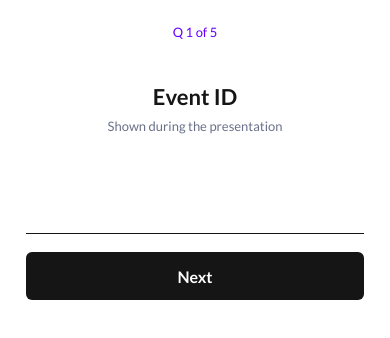
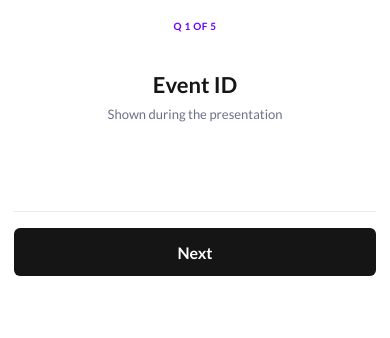
Before and after one commit to mattTrinhvqt/PFF, a plain HTML site: page CPD_claim.html in a window 390 px wide. Drawn offline with Linux system fonts and the light colour scheme.

Commit message:
Update CPD_claim.html

```diff
--- a/CPD_claim.html
+++ b/CPD_claim.html
@@ -103,11 +103,11 @@
   }
 
   .box {
-    width: min(calc(100% - 24px), 520px);
+    width: min(calc(100% - 16px), 520px);
     max-width: 100%;
     min-width: 0;
     margin-inline: auto;
-    padding: 20px 18px 28px;
+    padding: 14px 14px 22px;
     text-align: center;
   }
 
@@ -127,10 +127,10 @@
       "body"
       "nav";
     grid-template-rows: 28px auto 48px;
-    min-height: clamp(300px, 46dvh, 370px);
+    min-height: clamp(290px, 44dvh, 350px);
     align-items: stretch;
     align-content: start;
-    row-gap: 18px;
+    row-gap: 16px;
   }
 
   .progress {
@@ -139,9 +139,12 @@
     margin: 0;
     padding: 0;
     color: var(--purple);
-    font-size: 13px;
+    font-size: 10px;
+    font-weight: 700;
+    letter-spacing: 0.05em;
     line-height: 28px;
     text-align: center;
+    text-transform: uppercase;
   }
 
   .step-body {
@@ -150,7 +153,7 @@
     flex-direction: column;
     align-items: stretch;
     min-width: 0;
-    padding: 24px 0 0;
+    padding: 18px 0 0;
   }
 
   .step-body > label {
@@ -158,7 +161,7 @@
     flex-direction: column;
     align-items: center;
     justify-content: flex-start;
-    min-height: 108px;
+    min-height: 100px;
     margin: 0;
     color: var(--ink);
     font-size: clamp(22px, 5.4vw, 28px);
@@ -187,17 +190,26 @@
     color: var(--ink);
     background: transparent;
     border: 0;
-    border-bottom: 1px solid var(--ink);
+    border-bottom: 1px solid var(--track);
     border-radius: 0;
     font: inherit;
     font-size: 20px;
     text-align: center;
     outline: none;
+    transition:
+      border-color 140ms ease,
+      box-shadow 140ms ease;
   }
 
-  .step-body > input[type="text"]:focus,
-  .step-body > input[type="email"]:focus {
-    border-bottom-color: var(--ink);
+  .step-body > input[type="text"]:hover,
+  .step-body > input[type="email"]:hover {
+    border-bottom-color: var(--muted);
+  }
+
+  .step-body > input[type="text"]:focus-visible,
+  .step-body > input[type="email"]:focus-visible {
+    border-bottom-color: var(--purple);
+    box-shadow: none;
   }
 
   .nav-row {
@@ -236,6 +248,12 @@
     background: #26324d;
   }
 
+  .nav-row .next:focus-visible,
+  .nav-row #btn:focus-visible {
+    outline: 2px solid rgba(102, 0, 255, 0.22);
+    outline-offset: 2px;
+  }
+
   .nav-row .back {
     flex: 0 0 64px;
     min-height: 48px;
@@ -244,6 +262,16 @@
     background: transparent;
     border: 0;
     font-size: 14px;
+  }
+
+  .nav-row .back:hover {
+    color: var(--ink);
+  }
+
+  .nav-row .back:focus-visible {
+    color: var(--ink);
+    outline: 2px solid rgba(102, 0, 255, 0.22);
+    outline-offset: 2px;
   }
 
   .nav-row .next:only-child {
@@ -297,20 +325,29 @@
 
   @media (max-width: 430px) {
     .box {
-      width: calc(100% - 24px);
-      padding: 18px 14px 26px;
+      width: calc(100% - 12px);
+      padding: 12px 8px 20px;
     }
 
     .step.active {
-      min-height: clamp(290px, 44dvh, 350px);
+      min-height: clamp(280px, 42dvh, 340px);
+      row-gap: 16px;
     }
 
     .step-body {
-      padding-top: 20px;
+      padding-top: 16px;
     }
 
     .step-body > label {
-      min-height: 100px;
+      min-height: 94px;
+    }
+
+    .step-body > input[type="text"],
+    .step-body > input[type="email"] {
+      height: 46px;
+      padding-right: 8px;
+      padding-left: 8px;
+      font-size: 18px;
     }
   }
   </style>
@@ -398,7 +435,7 @@
           <div class="step-body">
             <label for="ahpra">
               Ahpra registration number
-              <small>e.g. OPT0001234567</small>
+              <small>e.g., OPT0001234567</small>
             </label>
 
             <input
```
